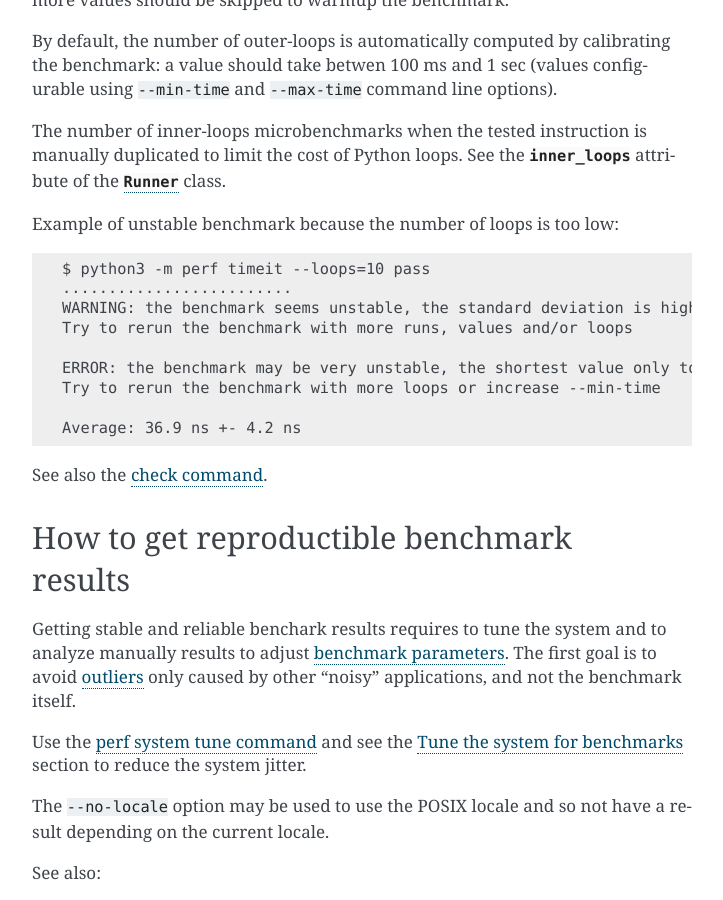
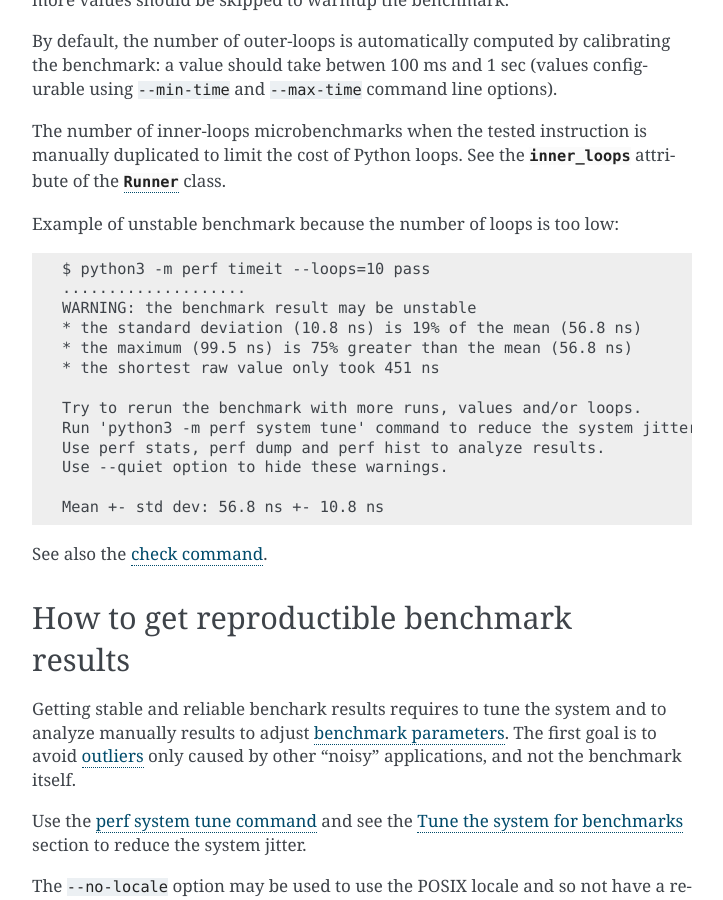
Before and after one commit to psf/pyperf, a Sphinx documentation site: the page built from doc/run_benchmark.rst, in a window 1280 px wide and 900 px high, scrolled down 2130 px. Shown: the whole window, without its empty margins (388-1111 px from the left). Built offline with Sphinx 7.4.7, drawn with Linux system fonts in a browser that asks for light colours.

Commit message:
Cleanup documentation

```diff
--- a/doc/analyze.rst
+++ b/doc/analyze.rst
@@ -161,7 +161,7 @@
 Probability distribution
 ------------------------
 
-The :ref:`hist command <hist_cmd>` renders an histogram of the distribution of
+The :ref:`perf hist command <hist_cmd>` renders an histogram of the distribution of
 all values.
 
 See also:
@@ -197,6 +197,7 @@
     $ python2 -m perf timeit '[1,2]*1000' -o py2.json
     .....................
     Mean +- std dev: 4.70 us +- 0.18 us
+
     $ python3 -m perf timeit '[1,2]*1000' -o py3.json
     .....................
     Mean +- std dev: 4.22 us +- 0.08 us
@@ -209,7 +210,7 @@
 
 Python 3 is faster than Python 2 on this benchmark.
 
-Variant: render a table::
+Render a table using ``--table`` option::
 
     $ python3 -m perf compare_to py2.json py3.json --table
     +-----------+---------+------------------------------+
--- a/doc/examples/bench_command.py
+++ b/doc/examples/bench_command.py
@@ -1,5 +1,4 @@
 import sys
-
 import perf
 
 runner = perf.Runner()
--- a/doc/examples/bench_timeit.py
+++ b/doc/examples/bench_timeit.py
@@ -2,5 +2,5 @@
 
 runner = perf.Runner()
 runner.timeit("sorted(list(range(1000)), key=lambda x: x)",
-              "sorted(s, key=f)",
-              "f = lambda x: x; s = list(range(1000))")
+              stmt="sorted(s, key=f)",
+              setup="f = lambda x: x; s = list(range(1000))")
--- a/doc/examples/hist_scipy.py
+++ b/doc/examples/hist_scipy.py
@@ -1,10 +1,8 @@
 import argparse
-
 import matplotlib.pyplot as plt
+import perf
 import pylab
 import scipy.stats as stats
-
-import perf
 
 
 def display_histogram_scipy(bench, mean, bins):
--- a/doc/run_benchmark.rst
+++ b/doc/run_benchmark.rst
@@ -115,14 +115,19 @@
 Example of unstable benchmark because the number of loops is too low::
 
     $ python3 -m perf timeit --loops=10 pass
-    .........................
-    WARNING: the benchmark seems unstable, the standard deviation is high (11%)
-    Try to rerun the benchmark with more runs, values and/or loops
+    ....................
+    WARNING: the benchmark result may be unstable
+    * the standard deviation (10.8 ns) is 19% of the mean (56.8 ns)
+    * the maximum (99.5 ns) is 75% greater than the mean (56.8 ns)
+    * the shortest raw value only took 451 ns
 
-    ERROR: the benchmark may be very unstable, the shortest value only took 310 ns
-    Try to rerun the benchmark with more loops or increase --min-time
+    Try to rerun the benchmark with more runs, values and/or loops.
+    Run 'python3 -m perf system tune' command to reduce the system jitter.
+    Use perf stats, perf dump and perf hist to analyze results.
+    Use --quiet option to hide these warnings.
 
-    Average: 36.9 ns +- 4.2 ns
+    Mean +- std dev: 56.8 ns +- 10.8 ns
+
 
 See also the :ref:`check command <check_cmd>`.
 
--- a/doc/runner.rst
+++ b/doc/runner.rst
@@ -18,10 +18,10 @@
     -w WARMUPS/--warmups=WARMUPS
     --min-time=MIN_TIME
 
-Default (no JIT, ex: CPython): 20 processes, 3 values per process (total: 60
+Default without JIT (ex: CPython): 20 processes, 3 values per process (total: 60
 values), and 1 warmup.
 
-Default (with a JIT, ex: PyPy): 6 processes, 10 values per process (total: 60
+Default with a JIT (ex: PyPy): 6 processes, 10 values per process (total: 60
 values), and 10 warmups.
 
 * ``--rigorous``: Spend longer running tests to get more accurate results.
```
